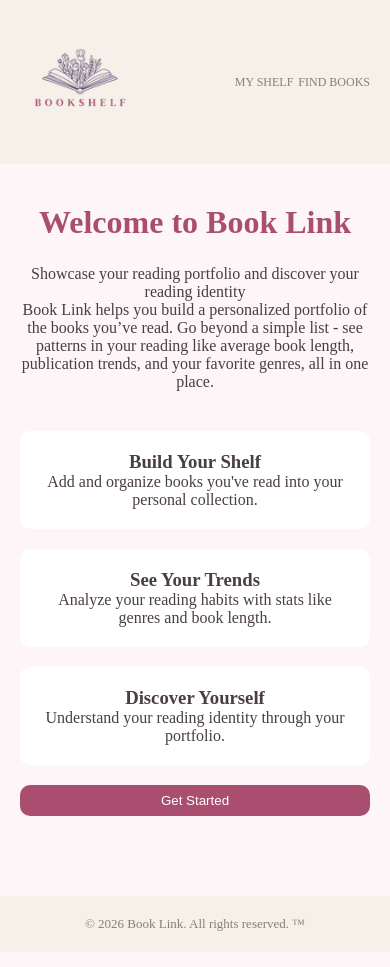
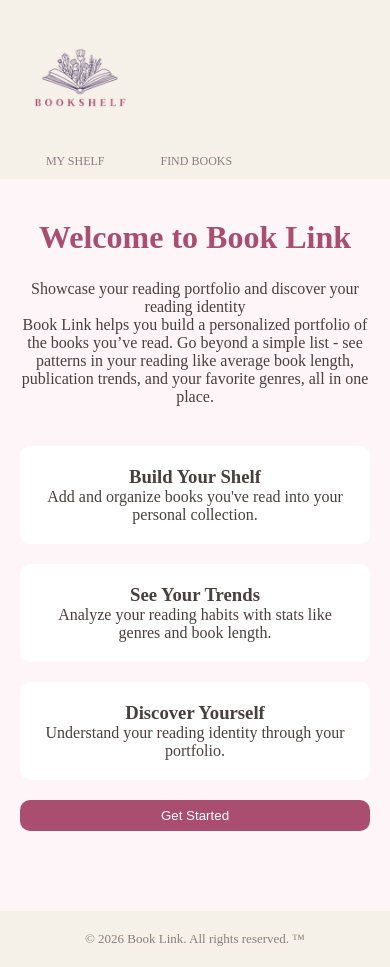
Before and after one commit to Jenn4459/final, a website: page front_end/index.html in a window 390 px wide. Drawn offline with Linux system fonts and the light colour scheme; a web font is replaced by a local one.

Commit message:
Update nav styles for better layout and alignment

```diff
--- a/front_end/styles.css
+++ b/front_end/styles.css
@@ -253,7 +253,10 @@ text-align: left;
         padding: 10px;
     }
     nav {
-        gap: 5px;
+        display: flex;
+        justify-content: space-evenly;
+        align-items: center;
+        width: 100%;
     }
     nav-link {
         font-size: 11px;
```
